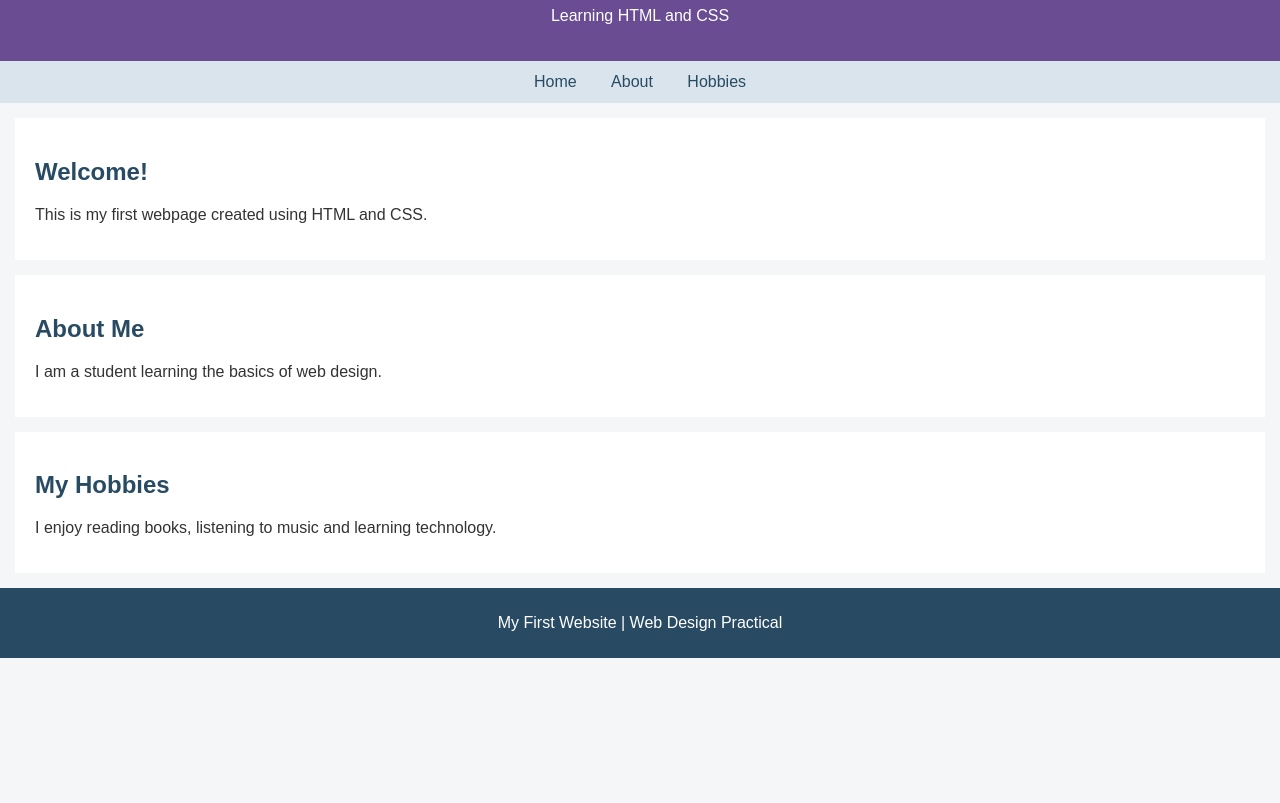
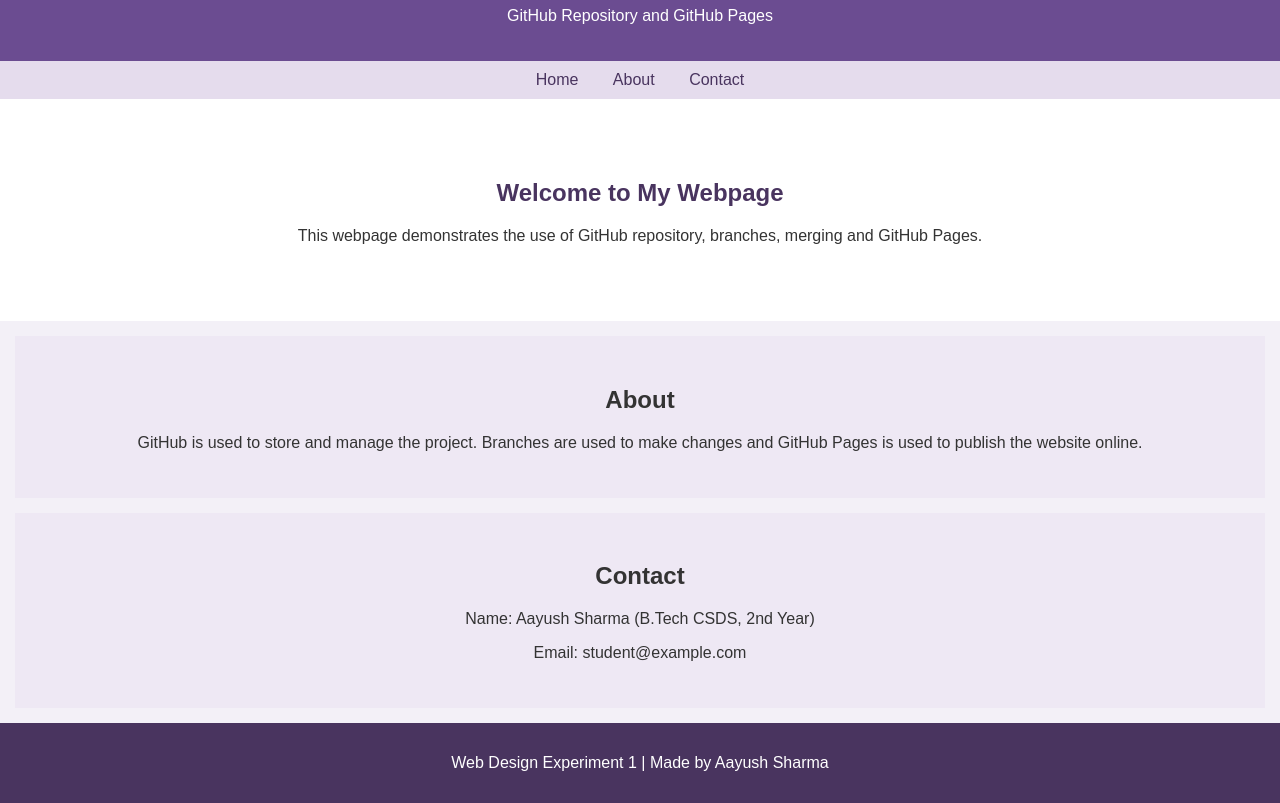
Before and after one commit to Aayushich0660/Web-dev-experiment-1, a plain HTML site: page index.html in a window 1280 px wide. Shown: the part 93-896 px from the top of the page. Before the commit the page ends 800 px from the top, so only its background shows below. Drawn offline with Linux system fonts and the light colour scheme.

Commit message:
Revise index.html for web design experiment

```diff
--- a/index.html
+++ b/index.html
@@ -1,85 +1,112 @@
 
 <!DOCTYPE html>
-<html>
+<html lang="en">
 <head>
-    <title>My First Website</title>
+<meta charset="UTF-8">
+<meta name="viewport" content="width=device-width, initial-scale=1.0">
+
+<title>Web Design Experiment 1</title>
 
 <style>
+
 body {
-            font-family: Arial;
+    font-family: Arial, sans-serif;
     margin: 0;
-            background-color: #f4f6f8;
+    background-color: #f3f0f7;
     color: #333;
 }
 
 header {
-            background-color: #6a4c93;
+    background-color: #6b4c91;
     color: white;
+    padding: 20px;
     text-align: center;
-            padding: 20px;
 }
 
 nav {
-            background-color: #d9e4ec;
+    background-color: #e5dced;
+    padding: 10px;
     text-align: center;
-            padding: 12px;
 }
 
 nav a {
-            color: #284b63;
+    color: #49345f;
     text-decoration: none;
+    margin: 0 15px;
+}
+
+nav a:hover {
+    color: #9b72cf;
+}
+
+.hero {
+    padding: 60px 20px;
+    text-align: center;
+    background-color: white;
+}
+
+.hero h1 {
+    color: #49345f;
+}
+
+section {
+    padding: 30px;
+    text-align: center;
+}
+
+#about, #contact {
+    background-color: #eee8f4;
     margin: 15px;
 }
 
-        section {
-            background-color: white;
-            margin: 15px;
-            padding: 20px;
+footer {
+    background-color: #49345f;
+    color: white;
+    text-align: center;
+    padding: 15px;
 }
 
-        h2 {
-            color: #284b63;
-        }
-
-        footer {
-            background-color: #284b63;
-            color: white;
-            text-align: center;
-            padding: 10px;
-        }
 </style>
 </head>
 
 <body>
 
 <header>
-        <h1>My First Website</h1>
-        <p>Learning HTML and CSS</p>
+    <h1>Web Design Experiment 1</h1>
+    <p>GitHub Repository and GitHub Pages</p>
 </header>
 
 <nav>
     <a href="#home">Home</a>
     <a href="#about">About</a>
-        <a href="#hobbies">Hobbies</a>
+    <a href="#contact">Contact</a>
 </nav>
 
-    <section id="home">
-        <h2>Welcome!</h2>
-        <p>This is my first webpage created using HTML and CSS.</p>
+<section class="hero" id="home">
+    <h1>Welcome to My Webpage</h1>
+    <p>
+        This webpage demonstrates the use of GitHub repository,
+        branches, merging and GitHub Pages.
+    </p>
 </section>
 
 <section id="about">
-        <h2>About Me</h2>
-        <p>I am a student learning the basics of web design.</p>
+    <h2>About</h2>
+    <p>
+        GitHub is used to store and manage the project.
+        Branches are used to make changes and GitHub Pages
+        is used to publish the website online.
+    </p>
 </section>
 
-    <section id="hobbies">
-        <h2>My Hobbies</h2>
-        <p>I enjoy reading books, listening to music and learning technology.</p>
+<section id="contact">
+    <h2>Contact</h2>
+    <p>Name: Aayush Sharma (B.Tech CSDS, 2nd Year)</p>
+    <p>Email: student@example.com</p>
 </section>
 
 <footer>
-        <p>My First Website | Web Design Practical</p>
+    <p>Web Design Experiment 1 | Made by Aayush Sharma</p>
 </footer>
 
 </body>
```
Lines whose indentation alone changed are shown as unchanged.
